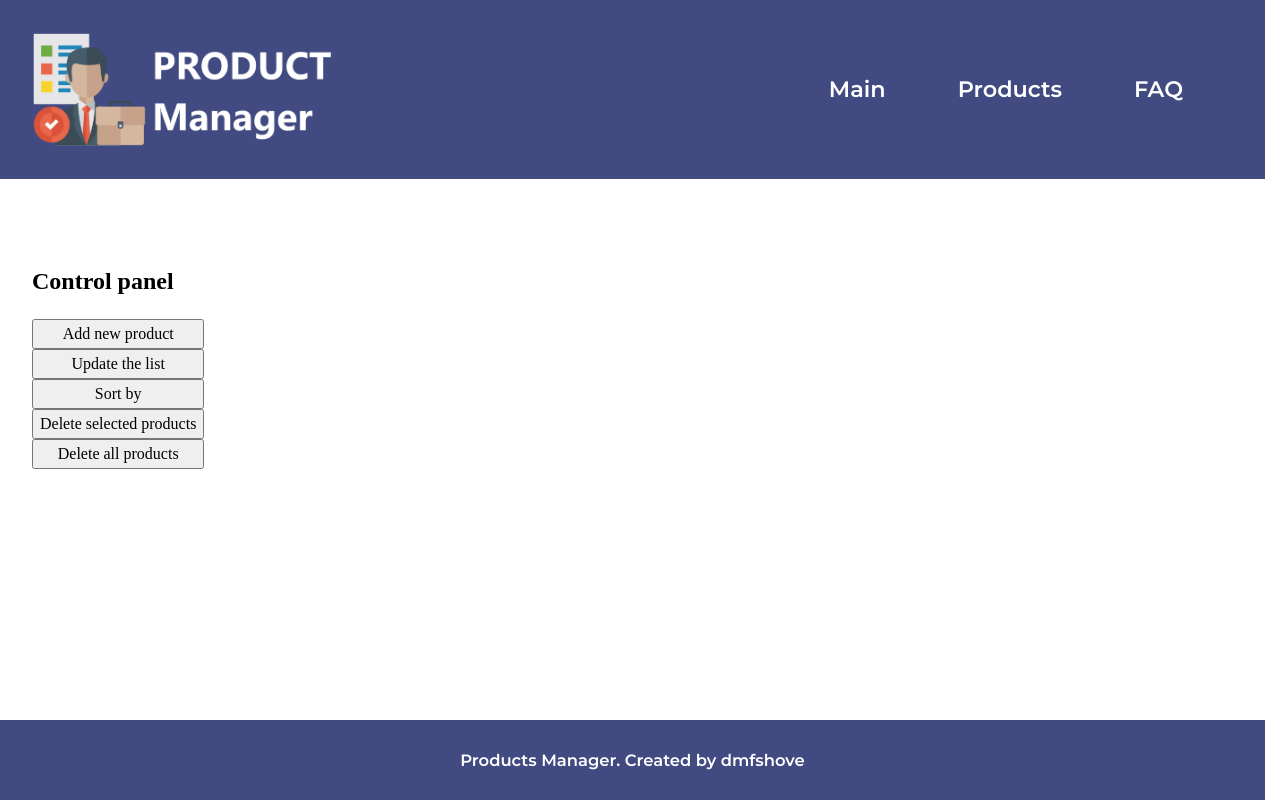
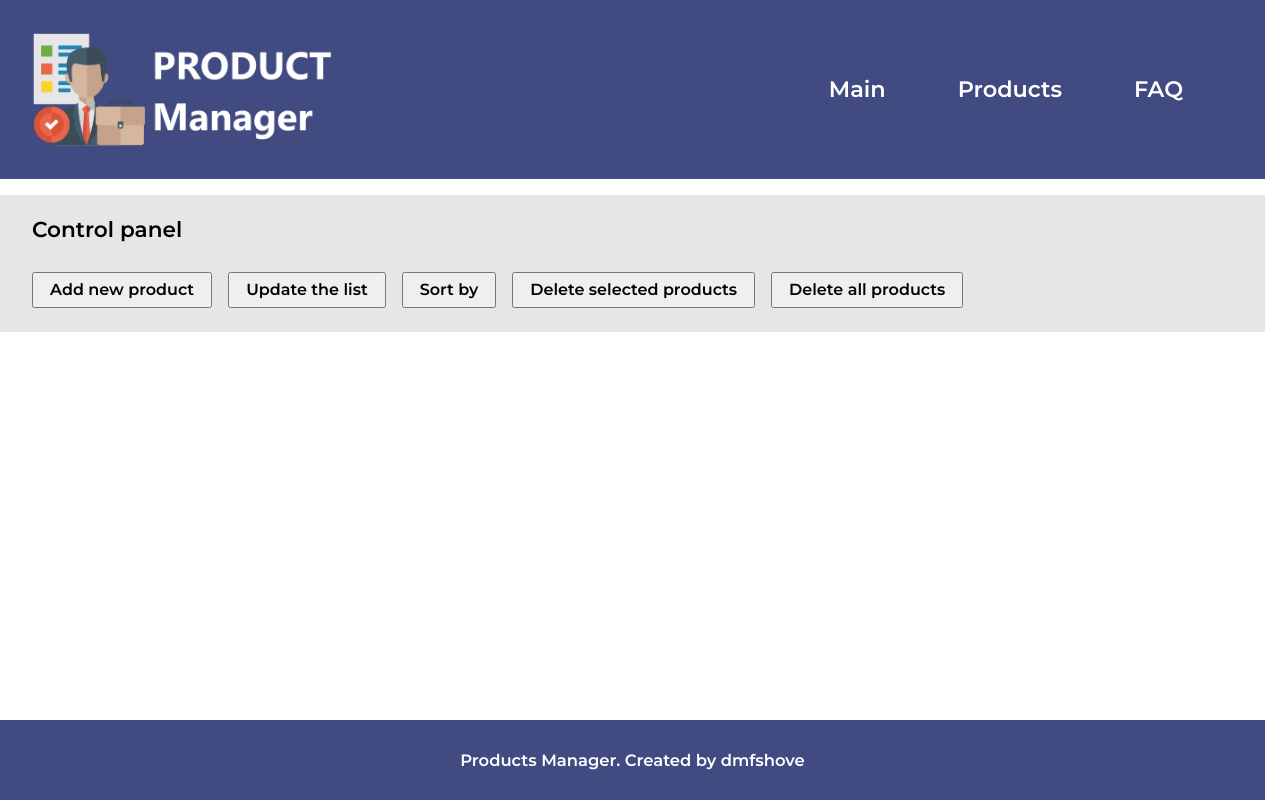
Before and after one commit to RusikHunter/Products-Manager, a React (Vite) app: page /products in a window 1280 px wide. Built offline with nearby package versions, Linux system fonts and the light colour scheme.

Commit message:
styles(products/control panel): write styles

```diff
--- a/src/components/ControlPanel/ControlPanel.module.scss
+++ b/src/components/ControlPanel/ControlPanel.module.scss
@@ -0,0 +1,29 @@
+@use "@/styles/index" as *;
+
+.control_panel_content {
+    padding-top: 16px;
+}
+
+.container {
+    background-color: var(--color-gray);
+}
+
+.column {
+    padding-block: 24px;
+    gap: 32px;
+}
+
+.button_wrap {
+    display: flex;
+    gap: 16px;
+}
+
+.title {
+    @include fluid-text(24, 18);
+    @include font(var(--font-family), 400, 1);
+}
+
+.button {
+    padding: 8px 16px;
+    @include font(var(--font-family), 400, 1);
+}
--- a/src/components/ControlPanel/ControlPanel.tsx
+++ b/src/components/ControlPanel/ControlPanel.tsx
@@ -11,15 +11,17 @@ const buttons = [
 
 function ControlPanel() {
     return (
-        <section className={`${styles.main_content} section`}>
+        <section className={`${styles.control_panel_content} section`}>
             <div className={`${styles.container} container`}>
                 <div className={`${styles.row} row`}>
                     <div className={`${styles.column} column`}>
                         <h1 className={styles.title}>Control panel</h1>
 
-                        {buttons.map(({ name }) => (
-                            <button className={styles.button}>{name}</button>
-                        ))}
+                        <nav className={styles.button_wrap}>
+                            {buttons.map(({ name }) => (
+                                <button className={styles.button}>{name}</button>
+                            ))}
+                        </nav>
                     </div>
                 </div>
             </div>
--- a/src/styles/_variables.scss
+++ b/src/styles/_variables.scss
@@ -7,7 +7,7 @@
 
     --color-white: #FFFFFF;
     --color-black: #000000;
-    --color-gray: #8C8C8C;
+    --color-gray: #e6e6e6;
     --color-blue: #414B82;
 
     // Borders
```
